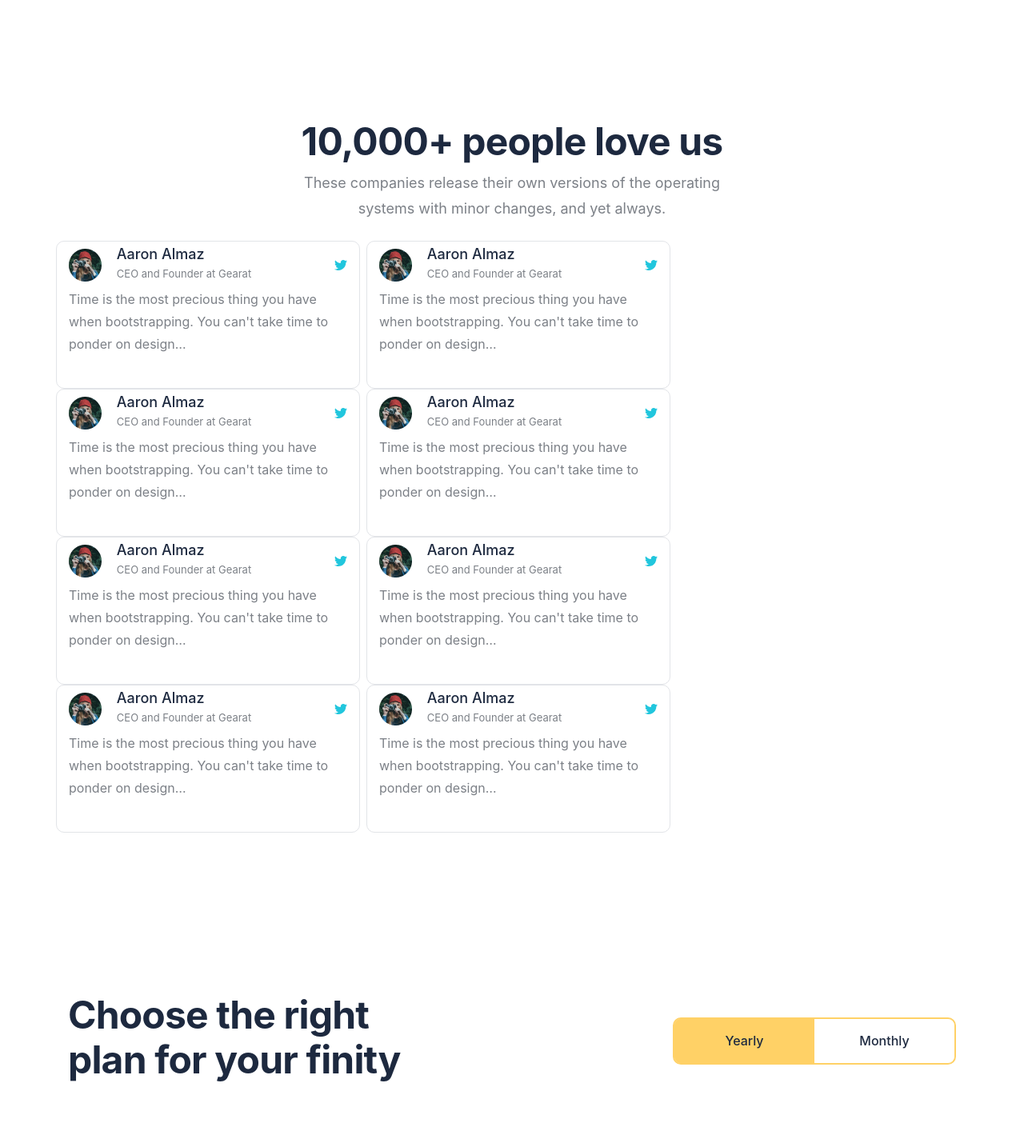
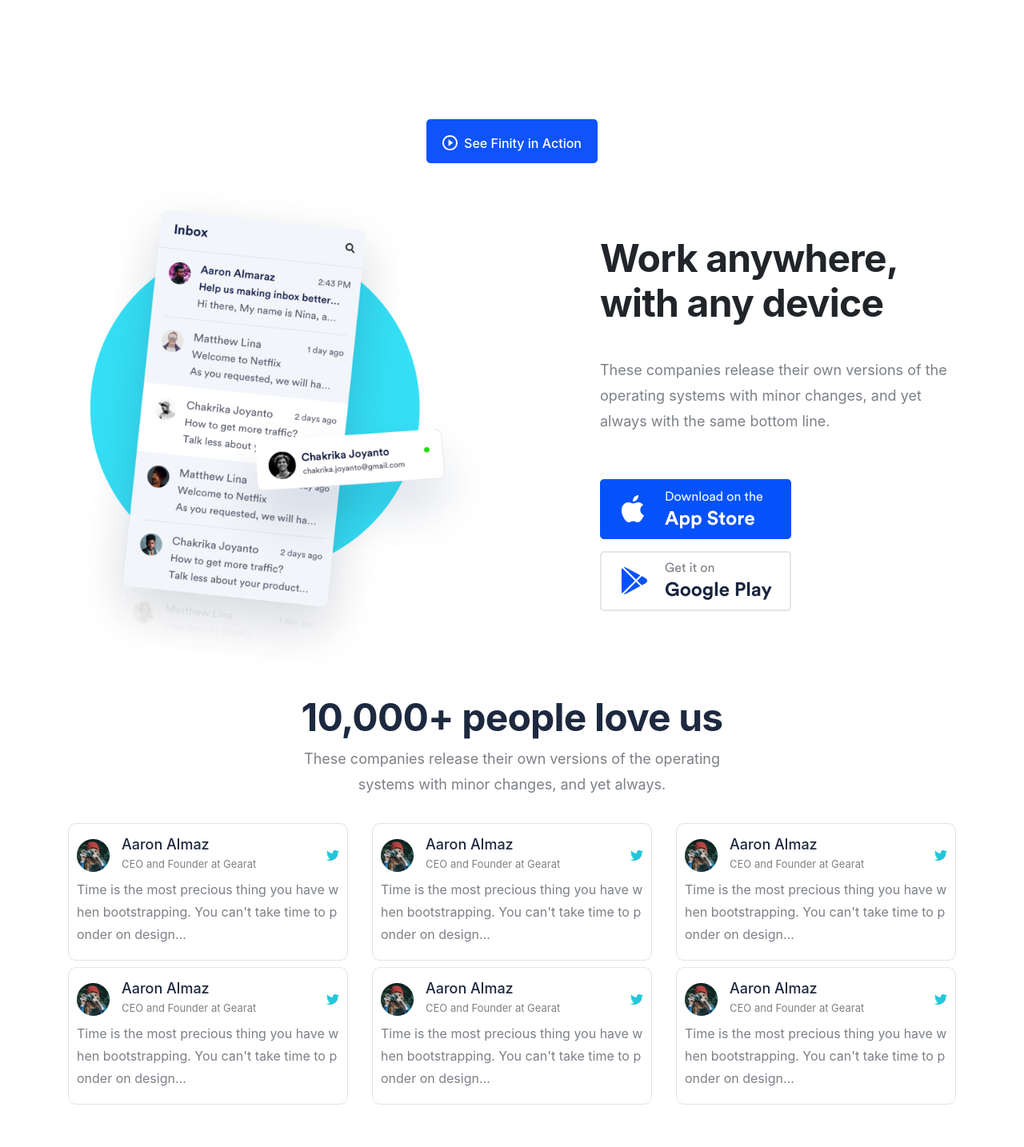
Before and after one commit to elzodxon/Frontend_projects, a Vue app in the folder finity-bootstrap/: page / in a window 1280 px wide. Shown: the part 1330-2764 px from the top of the page at 80% size. Built offline with nearby package versions, Linux system fonts and the light colour scheme.

Commit message:
fixed styles

```diff
--- /dev/null
+++ b/finity-bootstrap/src/components/main/Inbox.vue
@@ -0,0 +1,59 @@
+<template>
+  <div class="container">
+    <div class="row">
+      <div class="col-lg-6 col-md-6 col-sm-12 ">
+        <img src="/assets/imgs/inbox.png" class="img-fluid" alt="">
+      </div>
+      <div class="col-lg-5 col-sm-12 col-md-6  d-flex justify-content-center flex-column offset-lg-1  content">
+       <div>
+         <h1>Work anywhere, with any device</h1>
+         <p>These companies release their own versions of the operating systems with minor changes, and yet always with
+           the same bottom line. </p>
+         <a href="">
+           <img src="/assets/imgs/applestore.png" class="img-fluid" alt="">
+         </a>
+         <a href="">
+           <img src="/assets/imgs/playstore.png" class="img-fluid" alt="">
+         </a>
+       </div>
+      </div>
+    </div>
+  </div>
+</template>
+
+<style scoped>
+
+.content h1{
+  font-size: 48px;
+  font-style: normal;
+  font-weight: 700;
+  line-height: 56px;
+  letter-spacing: -0.8275861740112305px;
+  margin-bottom: 40px;
+}
+
+.content p{
+  font-size: 18px;
+  font-style: normal;
+  font-weight: 400;
+  line-height: 32px;
+  letter-spacing: 0px;
+  color: #7C8087;
+  margin-bottom: 56px;
+}
+
+.content img{
+  margin-bottom: 15px;
+}
+
+@media screen and (max-width: 1000px){
+  .content h1{
+    font-size: 38px;
+    line-height: 40px;
+    margin-bottom: 20px;
+  }
+  .content p{
+    margin-bottom: 18px;
+  }
+}
+</style>
--- a/finity-bootstrap/src/components/main/Price.vue
+++ b/finity-bootstrap/src/components/main/Price.vue
@@ -1,7 +1,7 @@
 <template>
   <div class="container">
     <div class="items">
-      <h2>Choose the right <br> plan for your finity</h2>
+      <h2 class="w-50">Choose the right  plan for your finity</h2>
       <div class="btn-change">
         <button
             :class="{
@@ -26,7 +26,7 @@
  <div class="row d-flex flex-column ">
    <ul class="row-item">
      <li>
-       Starter_
+       Starter
      </li>
      <li>
        <ul>
@@ -38,8 +38,8 @@
      <li>
        <ul>
          <li v-if="type === 'yearly'" class="bigPriceBtn">228$</li>
-         <li v-else>30$</li>
-         <li v-if="type === 'yearly'">$19 per month</li>
+         <li v-else class="bigPriceBtn">30$</li>
+         <li v-if="type === 'yearly'" >$19 per month</li>
          <li v-else></li>
          <li v-if="type=== 'yearly'" >billed yearly</li>
          <li v-else>billed monthly</li>
@@ -64,7 +64,7 @@
      <li>
        <ul>
          <li v-if="type === 'yearly'" class="bigPriceBtn">468$</li>
-         <li v-else>50$</li>
+         <li v-else class="bigPriceBtn">50$</li>
          <li v-if="type === 'yearly'">$39 per month</li>
          <li v-else></li>
          <li v-if="type==='yearly'">billed yearly</li>
@@ -90,7 +90,7 @@
      <li>
        <ul>
          <li v-if="type==='yearly'" class="bigPriceBtn">708$</li>
-         <li v-else>70$</li>
+         <li v-else class="bigPriceBtn">70$</li>
          <li v-if="type==='yearly'">$59 per month</li>
          <li v-else></li>
          <li v-if="type==='yearly'">billed yearly</li>
@@ -121,16 +121,13 @@ export default {
 
 </script>
 
-<style scoped>
-
-
+<style lang="scss" scoped>
 .bigPriceBtn{
   font-size: 58px !important;
   font-style: normal;
   font-weight: 500 !important;
   line-height: 64px !important;
   letter-spacing: -1px;
-  text-align: left;
   color: #1D293F !important;
 }
 
@@ -147,7 +144,6 @@ export default {
   font-weight: 400;
   line-height: 40px;
   letter-spacing: 0px;
-  text-align: left;
 }
 .items{
   display: flex;
@@ -163,7 +159,6 @@ export default {
   font-weight: 700;
   line-height: 56px;
   letter-spacing: -0.8275861740112305px;
-  text-align: left;
   color: #1D293F;
 }
 
@@ -201,8 +196,20 @@ button{
 @media screen and (max-width: 768px){
  .row{
    flex-direction: column;
+   text-align: center;
  }
 
+  .items {
+    padding-top: 50px !important;
+      h2{
+        font-size: 27px;
+        font-style: normal;
+        font-weight: 700;
+        line-height: 40px;
+        letter-spacing: -0.827586174px;
+        color: #1D293F;
+      }
+  }
   .row-item{
     flex-direction: column;
   }
--- a/finity-bootstrap/src/components/main/Slider.vue
+++ b/finity-bootstrap/src/components/main/Slider.vue
@@ -5,6 +5,8 @@
         <h2>Solution made for you</h2>
         <h3 class="text-center">These companies release their own versions of the operating <br> systems with minor changes, and yet always.</h3>
       </div>
+
+
     </div>
     <div class="slick_slide">
       <VueSlickCarousel v-bind="settings">
@@ -54,6 +56,18 @@
 
       </VueSlickCarousel>
     </div>
+    <div class="container d-flex justify-content-center p-3">
+      <div class="row">
+        <div class="d-flex  justify-content-center mybtn col-12 ">
+          <a href="" >
+            <svg width="19" height="19" viewBox="0 0 19 19" fill="none" xmlns="http://www.w3.org/2000/svg">
+              <path fill-rule="evenodd" clip-rule="evenodd" d="M9.5 0C4.25125 0 0 4.25125 0 9.5C0 14.7488 4.25125 19 9.5 19C14.7488 19 19 14.7488 19 9.5C19 4.25125 14.7488 0 9.5 0ZM7.6 13.775L13.3 9.5L7.6 5.225V13.775ZM1.9 9.5C1.9 13.6895 5.3105 17.1 9.5 17.1C13.6895 17.1 17.1 13.6895 17.1 9.5C17.1 5.3105 13.6895 1.9 9.5 1.9C5.3105 1.9 1.9 5.3105 1.9 9.5Z" fill="white"/>
+            </svg>
+            <p class="ml-2">See Finity in Action</p>
+          </a>
+        </div>
+      </div>
+    </div>
   </div>
 </template>
 
@@ -73,6 +87,8 @@ export default {
 
         "infinite": true,
         "initialSlide": 3,
+        "autoplay": true,
+        "autoplaySpeed": 2000,
         "speed": 500,
         "centerMode": true,
         "centerPadding": "20px",
@@ -143,6 +159,24 @@ export default {
 
 /* Top styles */
 
+.mybtn{
+  padding: 20px;
+  height: 55px;
+  background: #0F53FA;
+  border-radius: 5px;
+
+  a{
+    display: flex;
+    justify-content: center;
+    font-size: 16px;
+    font-style: normal;
+    font-weight: 500;
+    line-height: 20px;
+    letter-spacing: 0px;
+    color: #FFFFFF;
+    text-decoration: none;
+  }
+}
 .row{
   h2{
     font-size: 48px;
@@ -211,4 +245,10 @@ export default {
   }
 }
 
+@media screen and (max-width: 768px ){
+  .row h2{
+    font-size: 37px;
+  }
+}
+
 </style>
--- a/finity-bootstrap/src/components/main/Testimonials.vue
+++ b/finity-bootstrap/src/components/main/Testimonials.vue
@@ -5,134 +5,122 @@
       <h3>These companies release their own versions of the operating <br> systems with minor changes, and yet always.</h3>
     </div>
     <div class="row ">
-      <div class="col-4  mycard mr-2">
+      <div class="col-lg-4 col-md-6 col-sm-12 mt-2 ">
+        <div class="mycard">
           <div class="d-flex justify-content-between align-items-center  ">
+            <div class="d-flex align-items-center ">
               <img src="/assets/imgs/test1.png" alt="">
-         <div class="d-flex  flex-column testimonial">
+              <div class="flex-column testimonial">
                 <h2>Aaron Almaz</h2>
                 <h3>CEO and Founder at Gearat</h3>
+              </div>
             </div>
             <svg width="16" height="13" viewBox="0 0 16 13" fill="none" xmlns="http://www.w3.org/2000/svg">
               <path
                   d="M16 1.50773C15.4 1.77577 14.7667 1.9433 14.1 2.04381C14.7667 1.64175 15.3 1.00515 15.5333 0.234536C14.9 0.603093 14.2 0.871134 13.4333 1.03866C12.8333 0.402062 11.9667 0 11.0333 0C9.23333 0 7.76667 1.47423 7.76667 3.28351C7.76667 3.55155 7.8 3.78608 7.86667 4.02062C5.16667 3.8866 2.73333 2.5799 1.1 0.569588C0.833333 1.07217 0.666667 1.60825 0.666667 2.21134C0.666667 3.35052 1.23333 4.35567 2.13333 4.95876C1.6 4.92526 1.1 4.79124 0.633333 4.5567V4.59021C0.633333 6.19845 1.76667 7.53866 3.26667 7.84021C3 7.90722 2.7 7.94072 2.4 7.94072C2.2 7.94072 1.96667 7.90722 1.76667 7.87371C2.2 9.18041 3.4 10.1521 4.83333 10.1521C3.7 11.0232 2.3 11.5593 0.766667 11.5593C0.5 11.5593 0.233333 11.5593 0 11.5258C1.46667 12.4639 3.16667 13 5.03333 13C11.0667 13 14.3667 7.97423 14.3667 3.61856C14.3667 3.48454 14.3667 3.31701 14.3667 3.18299C15 2.74742 15.5667 2.17783 16 1.50773Z"
                   fill="#21C6DD"/>
             </svg>
-
           </div>
           <h2 class="para">Time is the most precious thing you have when bootstrapping. You can't take time to ponder on design…</h2>
         </div>
-      <div class="col-4  mycard mr-2">
-        <div class="d-flex justify-content-between align-items-center">
+      </div>
+      <div class="col-lg-4 col-md-6 col-sm-12  mt-2">
+        <div class="mycard">
+          <div class="d-flex justify-content-between align-items-center  ">
+            <div class="d-flex align-items-center ">
               <img src="/assets/imgs/test1.png" alt="">
-          <div class="d-flex  flex-column testimonial">
+              <div class="flex-column testimonial">
                 <h2>Aaron Almaz</h2>
                 <h3>CEO and Founder at Gearat</h3>
+              </div>
             </div>
             <svg width="16" height="13" viewBox="0 0 16 13" fill="none" xmlns="http://www.w3.org/2000/svg">
               <path
                   d="M16 1.50773C15.4 1.77577 14.7667 1.9433 14.1 2.04381C14.7667 1.64175 15.3 1.00515 15.5333 0.234536C14.9 0.603093 14.2 0.871134 13.4333 1.03866C12.8333 0.402062 11.9667 0 11.0333 0C9.23333 0 7.76667 1.47423 7.76667 3.28351C7.76667 3.55155 7.8 3.78608 7.86667 4.02062C5.16667 3.8866 2.73333 2.5799 1.1 0.569588C0.833333 1.07217 0.666667 1.60825 0.666667 2.21134C0.666667 3.35052 1.23333 4.35567 2.13333 4.95876C1.6 4.92526 1.1 4.79124 0.633333 4.5567V4.59021C0.633333 6.19845 1.76667 7.53866 3.26667 7.84021C3 7.90722 2.7 7.94072 2.4 7.94072C2.2 7.94072 1.96667 7.90722 1.76667 7.87371C2.2 9.18041 3.4 10.1521 4.83333 10.1521C3.7 11.0232 2.3 11.5593 0.766667 11.5593C0.5 11.5593 0.233333 11.5593 0 11.5258C1.46667 12.4639 3.16667 13 5.03333 13C11.0667 13 14.3667 7.97423 14.3667 3.61856C14.3667 3.48454 14.3667 3.31701 14.3667 3.18299C15 2.74742 15.5667 2.17783 16 1.50773Z"
                   fill="#21C6DD"/>
             </svg>
-
           </div>
           <h2 class="para">Time is the most precious thing you have when bootstrapping. You can't take time to ponder on design…</h2>
         </div>
-      <div class="col-4  mycard mr-2" >
-        <div class="d-flex justify-content-between align-items-center ">
+      </div>
+      <div class="col-lg-4 col-md-6 col-sm-12  mt-2">
+        <div class="mycard">
+          <div class="d-flex justify-content-between align-items-center  ">
+            <div class="d-flex align-items-center ">
               <img src="/assets/imgs/test1.png" alt="">
-          <div class="d-flex  flex-column testimonial">
+              <div class="flex-column testimonial">
                 <h2>Aaron Almaz</h2>
                 <h3>CEO and Founder at Gearat</h3>
+              </div>
             </div>
             <svg width="16" height="13" viewBox="0 0 16 13" fill="none" xmlns="http://www.w3.org/2000/svg">
               <path
                   d="M16 1.50773C15.4 1.77577 14.7667 1.9433 14.1 2.04381C14.7667 1.64175 15.3 1.00515 15.5333 0.234536C14.9 0.603093 14.2 0.871134 13.4333 1.03866C12.8333 0.402062 11.9667 0 11.0333 0C9.23333 0 7.76667 1.47423 7.76667 3.28351C7.76667 3.55155 7.8 3.78608 7.86667 4.02062C5.16667 3.8866 2.73333 2.5799 1.1 0.569588C0.833333 1.07217 0.666667 1.60825 0.666667 2.21134C0.666667 3.35052 1.23333 4.35567 2.13333 4.95876C1.6 4.92526 1.1 4.79124 0.633333 4.5567V4.59021C0.633333 6.19845 1.76667 7.53866 3.26667 7.84021C3 7.90722 2.7 7.94072 2.4 7.94072C2.2 7.94072 1.96667 7.90722 1.76667 7.87371C2.2 9.18041 3.4 10.1521 4.83333 10.1521C3.7 11.0232 2.3 11.5593 0.766667 11.5593C0.5 11.5593 0.233333 11.5593 0 11.5258C1.46667 12.4639 3.16667 13 5.03333 13C11.0667 13 14.3667 7.97423 14.3667 3.61856C14.3667 3.48454 14.3667 3.31701 14.3667 3.18299C15 2.74742 15.5667 2.17783 16 1.50773Z"
                   fill="#21C6DD"/>
             </svg>
-
           </div>
           <h2 class="para">Time is the most precious thing you have when bootstrapping. You can't take time to ponder on design…</h2>
         </div>
-      <div class="col-4  mycard mr-2" >
-        <div class="d-flex justify-content-between align-items-center">
+      </div>
+      <div class="col-lg-4 col-md-6 col-sm-12  mt-2">
+        <div class="mycard">
+          <div class="d-flex justify-content-between align-items-center  ">
+            <div class="d-flex align-items-center ">
               <img src="/assets/imgs/test1.png" alt="">
-          <div class="d-flex  flex-column testimonial">
+              <div class="flex-column testimonial">
                 <h2>Aaron Almaz</h2>
                 <h3>CEO and Founder at Gearat</h3>
+              </div>
             </div>
             <svg width="16" height="13" viewBox="0 0 16 13" fill="none" xmlns="http://www.w3.org/2000/svg">
               <path
                   d="M16 1.50773C15.4 1.77577 14.7667 1.9433 14.1 2.04381C14.7667 1.64175 15.3 1.00515 15.5333 0.234536C14.9 0.603093 14.2 0.871134 13.4333 1.03866C12.8333 0.402062 11.9667 0 11.0333 0C9.23333 0 7.76667 1.47423 7.76667 3.28351C7.76667 3.55155 7.8 3.78608 7.86667 4.02062C5.16667 3.8866 2.73333 2.5799 1.1 0.569588C0.833333 1.07217 0.666667 1.60825 0.666667 2.21134C0.666667 3.35052 1.23333 4.35567 2.13333 4.95876C1.6 4.92526 1.1 4.79124 0.633333 4.5567V4.59021C0.633333 6.19845 1.76667 7.53866 3.26667 7.84021C3 7.90722 2.7 7.94072 2.4 7.94072C2.2 7.94072 1.96667 7.90722 1.76667 7.87371C2.2 9.18041 3.4 10.1521 4.83333 10.1521C3.7 11.0232 2.3 11.5593 0.766667 11.5593C0.5 11.5593 0.233333 11.5593 0 11.5258C1.46667 12.4639 3.16667 13 5.03333 13C11.0667 13 14.3667 7.97423 14.3667 3.61856C14.3667 3.48454 14.3667 3.31701 14.3667 3.18299C15 2.74742 15.5667 2.17783 16 1.50773Z"
                   fill="#21C6DD"/>
             </svg>
-
           </div>
           <h2 class="para">Time is the most precious thing you have when bootstrapping. You can't take time to ponder on design…</h2>
         </div>
-      <div class="col-4  mycard mr-2" >
-        <div class="d-flex justify-content-between align-items-center">
+      </div>
+      <div class="col-lg-4 col-md-6 col-sm-12  mt-2">
+        <div class="mycard">
+          <div class="d-flex justify-content-between align-items-center  ">
+            <div class="d-flex align-items-center ">
               <img src="/assets/imgs/test1.png" alt="">
-          <div class="d-flex  flex-column testimonial">
+              <div class="flex-column testimonial">
                 <h2>Aaron Almaz</h2>
                 <h3>CEO and Founder at Gearat</h3>
+              </div>
             </div>
             <svg width="16" height="13" viewBox="0 0 16 13" fill="none" xmlns="http://www.w3.org/2000/svg">
               <path
                   d="M16 1.50773C15.4 1.77577 14.7667 1.9433 14.1 2.04381C14.7667 1.64175 15.3 1.00515 15.5333 0.234536C14.9 0.603093 14.2 0.871134 13.4333 1.03866C12.8333 0.402062 11.9667 0 11.0333 0C9.23333 0 7.76667 1.47423 7.76667 3.28351C7.76667 3.55155 7.8 3.78608 7.86667 4.02062C5.16667 3.8866 2.73333 2.5799 1.1 0.569588C0.833333 1.07217 0.666667 1.60825 0.666667 2.21134C0.666667 3.35052 1.23333 4.35567 2.13333 4.95876C1.6 4.92526 1.1 4.79124 0.633333 4.5567V4.59021C0.633333 6.19845 1.76667 7.53866 3.26667 7.84021C3 7.90722 2.7 7.94072 2.4 7.94072C2.2 7.94072 1.96667 7.90722 1.76667 7.87371C2.2 9.18041 3.4 10.1521 4.83333 10.1521C3.7 11.0232 2.3 11.5593 0.766667 11.5593C0.5 11.5593 0.233333 11.5593 0 11.5258C1.46667 12.4639 3.16667 13 5.03333 13C11.0667 13 14.3667 7.97423 14.3667 3.61856C14.3667 3.48454 14.3667 3.31701 14.3667 3.18299C15 2.74742 15.5667 2.17783 16 1.50773Z"
                   fill="#21C6DD"/>
             </svg>
-
           </div>
           <h2 class="para">Time is the most precious thing you have when bootstrapping. You can't take time to ponder on design…</h2>
         </div>
-      <div class="col-4  mycard mr-2" >
-        <div class="d-flex justify-content-between align-items-center">
+      </div>
+      <div class="col-lg-4 col-md-6 col-sm-12  mt-2">
+        <div class="mycard">
+          <div class="d-flex justify-content-between align-items-center  ">
+            <div class="d-flex align-items-center ">
               <img src="/assets/imgs/test1.png" alt="">
-          <div class="d-flex  flex-column testimonial">
+              <div class="flex-column testimonial">
                 <h2>Aaron Almaz</h2>
                 <h3>CEO and Founder at Gearat</h3>
+              </div>
             </div>
             <svg width="16" height="13" viewBox="0 0 16 13" fill="none" xmlns="http://www.w3.org/2000/svg">
               <path
                   d="M16 1.50773C15.4 1.77577 14.7667 1.9433 14.1 2.04381C14.7667 1.64175 15.3 1.00515 15.5333 0.234536C14.9 0.603093 14.2 0.871134 13.4333 1.03866C12.8333 0.402062 11.9667 0 11.0333 0C9.23333 0 7.76667 1.47423 7.76667 3.28351C7.76667 3.55155 7.8 3.78608 7.86667 4.02062C5.16667 3.8866 2.73333 2.5799 1.1 0.569588C0.833333 1.07217 0.666667 1.60825 0.666667 2.21134C0.666667 3.35052 1.23333 4.35567 2.13333 4.95876C1.6 4.92526 1.1 4.79124 0.633333 4.5567V4.59021C0.633333 6.19845 1.76667 7.53866 3.26667 7.84021C3 7.90722 2.7 7.94072 2.4 7.94072C2.2 7.94072 1.96667 7.90722 1.76667 7.87371C2.2 9.18041 3.4 10.1521 4.83333 10.1521C3.7 11.0232 2.3 11.5593 0.766667 11.5593C0.5 11.5593 0.233333 11.5593 0 11.5258C1.46667 12.4639 3.16667 13 5.03333 13C11.0667 13 14.3667 7.97423 14.3667 3.61856C14.3667 3.48454 14.3667 3.31701 14.3667 3.18299C15 2.74742 15.5667 2.17783 16 1.50773Z"
                   fill="#21C6DD"/>
             </svg>
-
           </div>
           <h2 class="para">Time is the most precious thing you have when bootstrapping. You can't take time to ponder on design…</h2>
         </div>
-      <div class="col-4  mycard mr-2" >
-        <div class="d-flex justify-content-between align-items-center">
-          <img src="/assets/imgs/test1.png" alt="">
-          <div class="d-flex  flex-column testimonial">
-            <h2>Aaron Almaz</h2>
-            <h3>CEO and Founder at Gearat</h3>
       </div>
-          <svg width="16" height="13" viewBox="0 0 16 13" fill="none" xmlns="http://www.w3.org/2000/svg">
-            <path
-                d="M16 1.50773C15.4 1.77577 14.7667 1.9433 14.1 2.04381C14.7667 1.64175 15.3 1.00515 15.5333 0.234536C14.9 0.603093 14.2 0.871134 13.4333 1.03866C12.8333 0.402062 11.9667 0 11.0333 0C9.23333 0 7.76667 1.47423 7.76667 3.28351C7.76667 3.55155 7.8 3.78608 7.86667 4.02062C5.16667 3.8866 2.73333 2.5799 1.1 0.569588C0.833333 1.07217 0.666667 1.60825 0.666667 2.21134C0.666667 3.35052 1.23333 4.35567 2.13333 4.95876C1.6 4.92526 1.1 4.79124 0.633333 4.5567V4.59021C0.633333 6.19845 1.76667 7.53866 3.26667 7.84021C3 7.90722 2.7 7.94072 2.4 7.94072C2.2 7.94072 1.96667 7.90722 1.76667 7.87371C2.2 9.18041 3.4 10.1521 4.83333 10.1521C3.7 11.0232 2.3 11.5593 0.766667 11.5593C0.5 11.5593 0.233333 11.5593 0 11.5258C1.46667 12.4639 3.16667 13 5.03333 13C11.0667 13 14.3667 7.97423 14.3667 3.61856C14.3667 3.48454 14.3667 3.31701 14.3667 3.18299C15 2.74742 15.5667 2.17783 16 1.50773Z"
-                fill="#21C6DD"/>
-          </svg>
 
-        </div>
-        <h2 class="para">Time is the most precious thing you have when bootstrapping. You can't take time to ponder on design…</h2>
-      </div>
-      <div class="col-4  mycard mr-2" >
-        <div class="d-flex justify-content-between align-items-center">
-          <img src="/assets/imgs/test1.png" alt="">
-          <div class="d-flex  flex-column testimonial">
-            <h2>Aaron Almaz</h2>
-            <h3>CEO and Founder at Gearat</h3>
-          </div>
-          <svg width="16" height="13" viewBox="0 0 16 13" fill="none" xmlns="http://www.w3.org/2000/svg">
-            <path
-                d="M16 1.50773C15.4 1.77577 14.7667 1.9433 14.1 2.04381C14.7667 1.64175 15.3 1.00515 15.5333 0.234536C14.9 0.603093 14.2 0.871134 13.4333 1.03866C12.8333 0.402062 11.9667 0 11.0333 0C9.23333 0 7.76667 1.47423 7.76667 3.28351C7.76667 3.55155 7.8 3.78608 7.86667 4.02062C5.16667 3.8866 2.73333 2.5799 1.1 0.569588C0.833333 1.07217 0.666667 1.60825 0.666667 2.21134C0.666667 3.35052 1.23333 4.35567 2.13333 4.95876C1.6 4.92526 1.1 4.79124 0.633333 4.5567V4.59021C0.633333 6.19845 1.76667 7.53866 3.26667 7.84021C3 7.90722 2.7 7.94072 2.4 7.94072C2.2 7.94072 1.96667 7.90722 1.76667 7.87371C2.2 9.18041 3.4 10.1521 4.83333 10.1521C3.7 11.0232 2.3 11.5593 0.766667 11.5593C0.5 11.5593 0.233333 11.5593 0 11.5258C1.46667 12.4639 3.16667 13 5.03333 13C11.0667 13 14.3667 7.97423 14.3667 3.61856C14.3667 3.48454 14.3667 3.31701 14.3667 3.18299C15 2.74742 15.5667 2.17783 16 1.50773Z"
-                fill="#21C6DD"/>
-          </svg>
 
-        </div>
-        <h2 class="para">Time is the most precious thing you have when bootstrapping. You can't take time to ponder on design…</h2>
-      </div>
     </div>
   </div>
 </template>
@@ -164,7 +152,11 @@
 .row {
 
   .testimonial {
-    margin-left: -85px;
+    margin-left: 15px;
+  }
+
+  .mycard{
+    padding: 10px;
   }
 
   .para{
@@ -199,7 +191,15 @@
 .mycard{
   border: 1px solid #E2E4E8;
   border-radius: 10px;
-  height: 185px;
-  width: 320px;
+  word-break: break-all;
+}
+
+
+@media screen and (max-width: 768px) {
+  .testimonial-text{
+    h2{
+      font-size: 37px;
+    }
+  }
 }
 </style>
--- a/finity-bootstrap/src/views/Home.vue
+++ b/finity-bootstrap/src/views/Home.vue
@@ -3,6 +3,7 @@
     <Header/>
     <Companies/>
     <Slider/>
+    <Inbox/>
     <Testimonials/>
     <Price/>
     <Footer/>
@@ -18,15 +19,18 @@ import Slider from "@/components/main/Slider"
 import Testimonials from '@/components/main/Testimonials'
 import Price from "@/components/main/Price";
 import Footer from "@/components/main/Footer";
+import Inbox from "@/components/main/Inbox";
+
 export default {
   name: 'Home',
   components: {
+    Inbox,
     Footer,
     Price,
     Companies,
     Header,
     Slider,
-    Testimonials
+    Testimonials,
   }
 }
 </script>
```
Also changed, not shown: finity-bootstrap/src/components/header/Header.vue (+13 -1 lines), finity-bootstrap/src/components/main/Companies.vue (+18 -6 lines), finity-bootstrap/src/components/main/Footer.vue (+35 -11 lines), finity-bootstrap/public/assets/yellow.png (added), 1 other file (tests, documents, lock files or other folders). Lines whose indentation alone changed are shown as unchanged.
